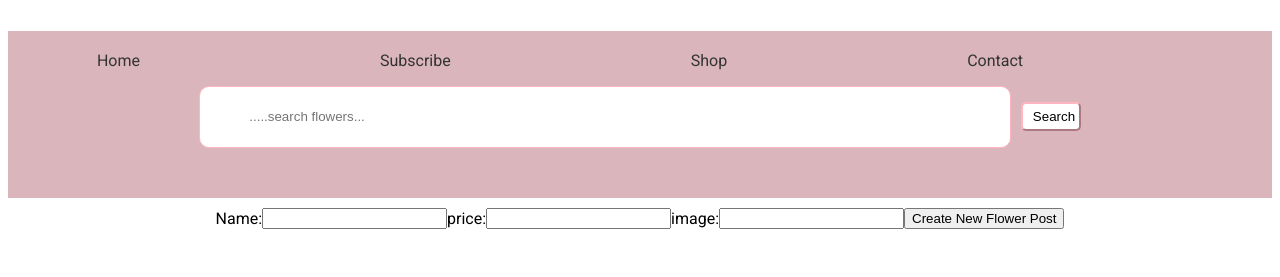
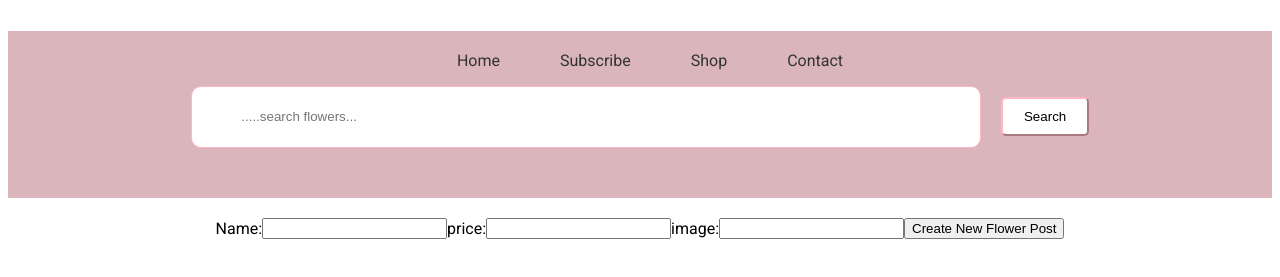
Before and after one commit to Pat-Nganga/Flora-By-Emz, a plain HTML site: page index.html in a window 1280 px wide. Shown: the part 69-346 px from the top of the page. Drawn offline with Linux system fonts and the light colour scheme; no server answers.

Commit message:
Added form  styling

```diff
--- a/styles.css
+++ b/styles.css
@@ -41,12 +41,11 @@ h1 {
   .nav-link a {
     text-decoration:double;
     color: #333;
-    padding-right: 200px;
+    padding-right: 20px;
 
   }
 
   .nav-link a:hover {
-    background-color: #333;
     font-weight:bolder;
     font-size:x-large;
     background-color:rgb(82, 89, 95);
@@ -70,14 +69,19 @@ h1 {
 
 
   #search-button {
-    margin-left: 10px;
+    margin-left: 20px;
     background-color: #ffffff;
-    padding: 5px 10px;
+    padding: 10px;
     float: left;
-    width: 5%;
+    width: 10%;
     border-radius: 5px;
     border-color: lightpink;
     margin-bottom: 50px;
+
+  }
+
+  #search-button.hover {
+    background-color: blanchedalmond;
 
   }
 
@@ -136,3 +140,12 @@ h1 {
   padding-right: 20px;
   margin-inline: 5px;
 }
+
+#flower-form{
+    display: flex;
+    justify-content: center;
+    align-items: center;
+    margin-top: 10px;
+    border-radius: pink;
+
+}
```
Also changed, not shown: index.js (+0 -7 lines).
